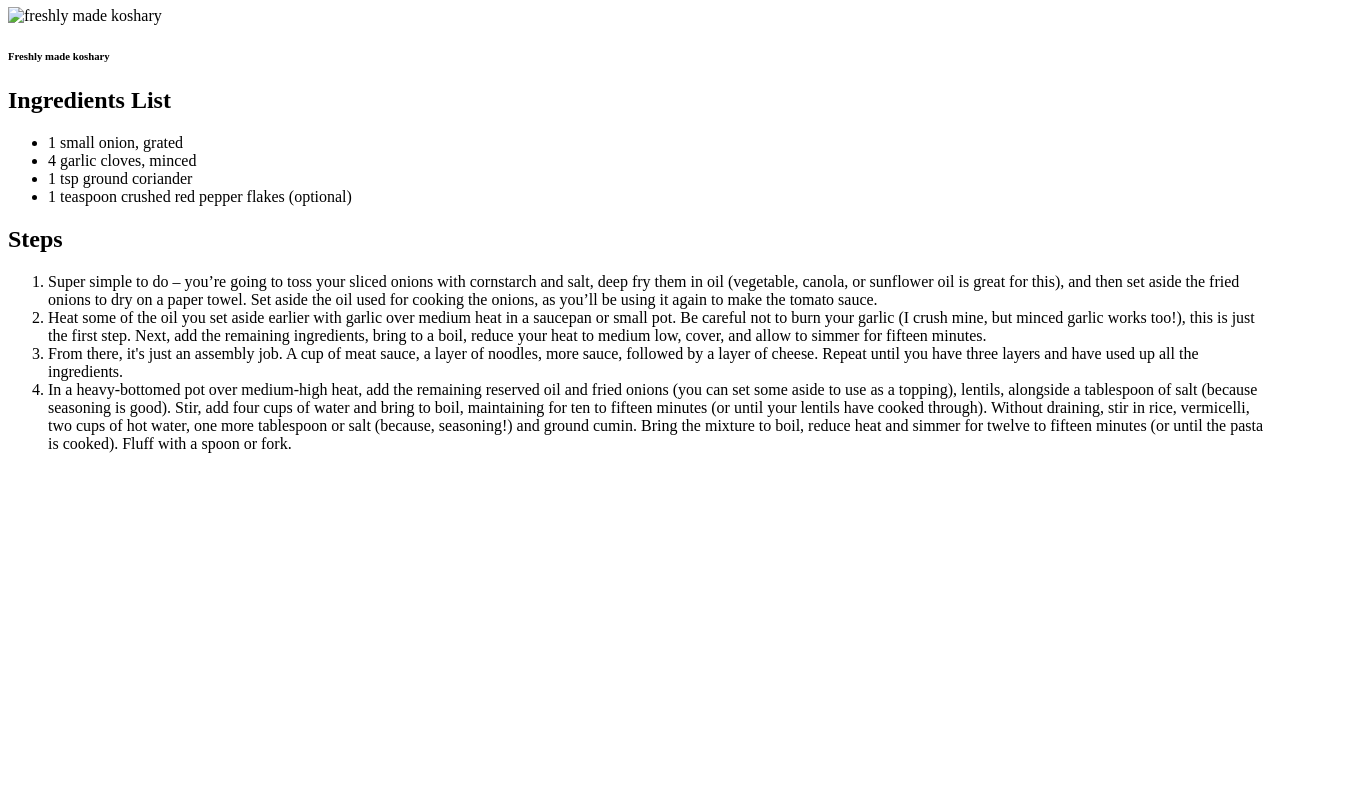
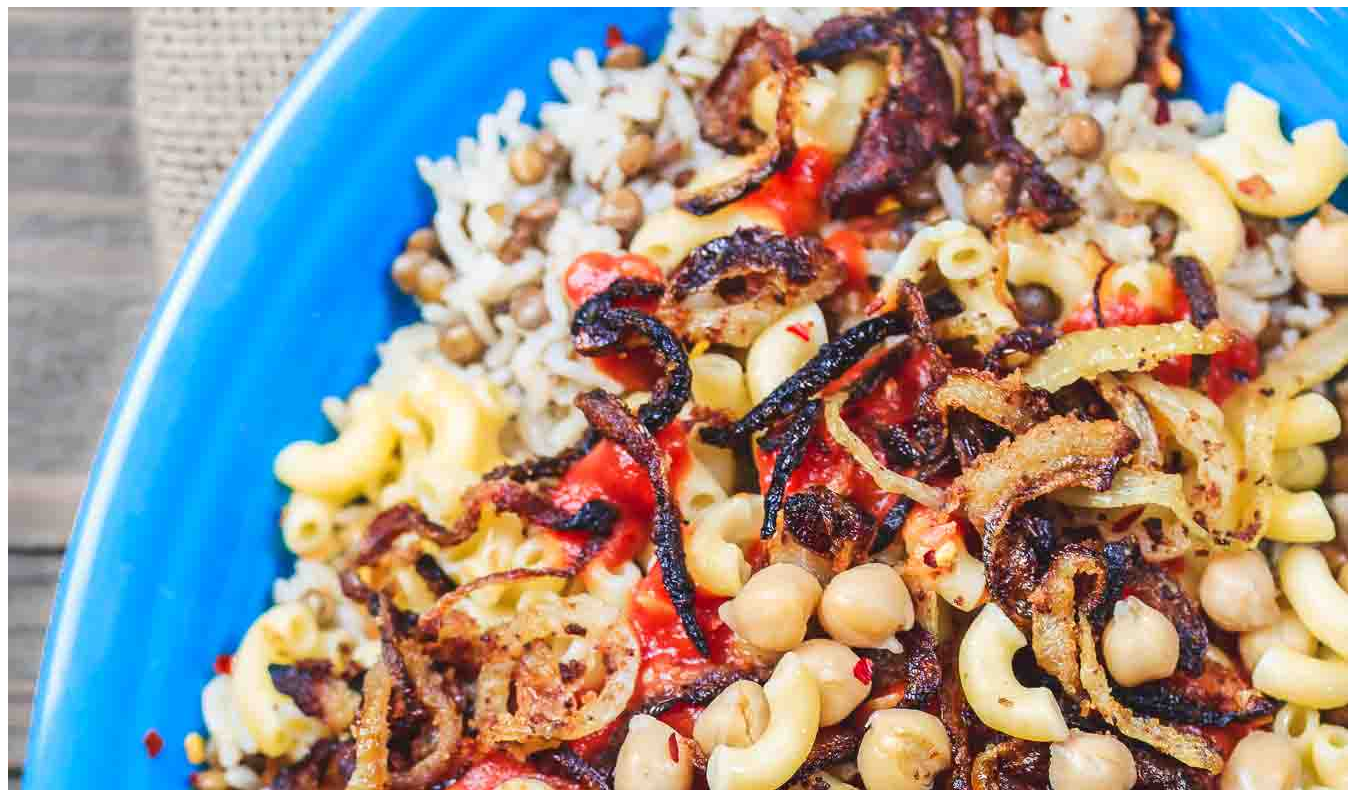
Before and after one commit to adham137/odin-recipes, a plain HTML site: page recipes/koshary.html in a window 1280 px wide. Shown: the part 73-863 px from the top of the page, 1348 px wide, since content can reach past the window. Before the commit the page ends 800 px from the top, so only its background shows below. Drawn offline with Linux system fonts and the light colour scheme.

Commit message:
Fix images links

```diff
--- a/recipes/koshary.html
+++ b/recipes/koshary.html
@@ -7,7 +7,7 @@
 </head>
 <body>
     <h1><strong>Koshary</strong></h1>
-    <img src="../images/koshary.jpeg" alt="freshly made koshary">
+    <img src="../images/koshary.jpg" alt="freshly made koshary">
     <h6 >Freshly made koshary</h6>
     <h2>Ingredients List</h2>
     <ul>
```
Also changed, not shown: recipes/steak.html (+1 -1 lines).
